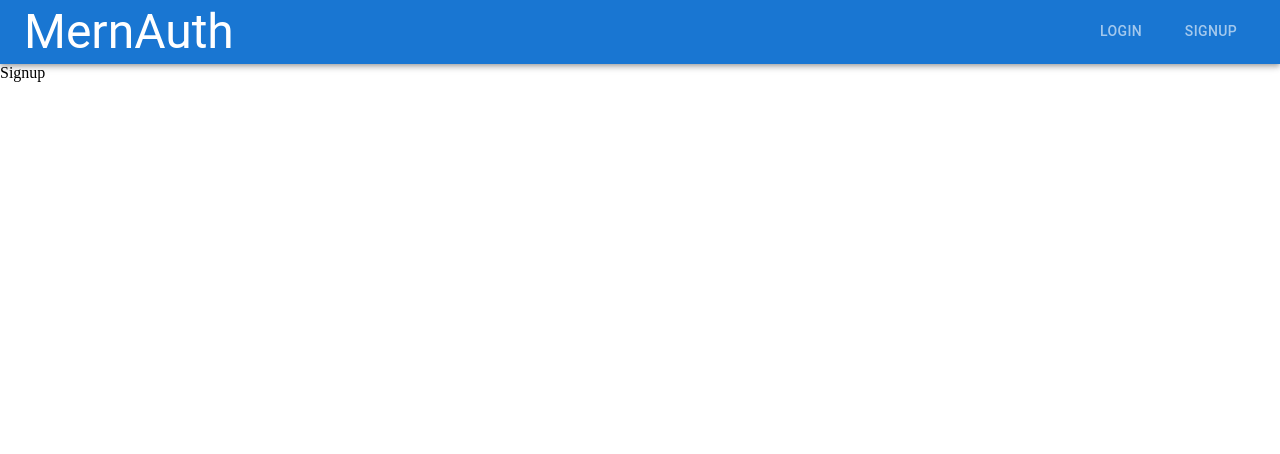
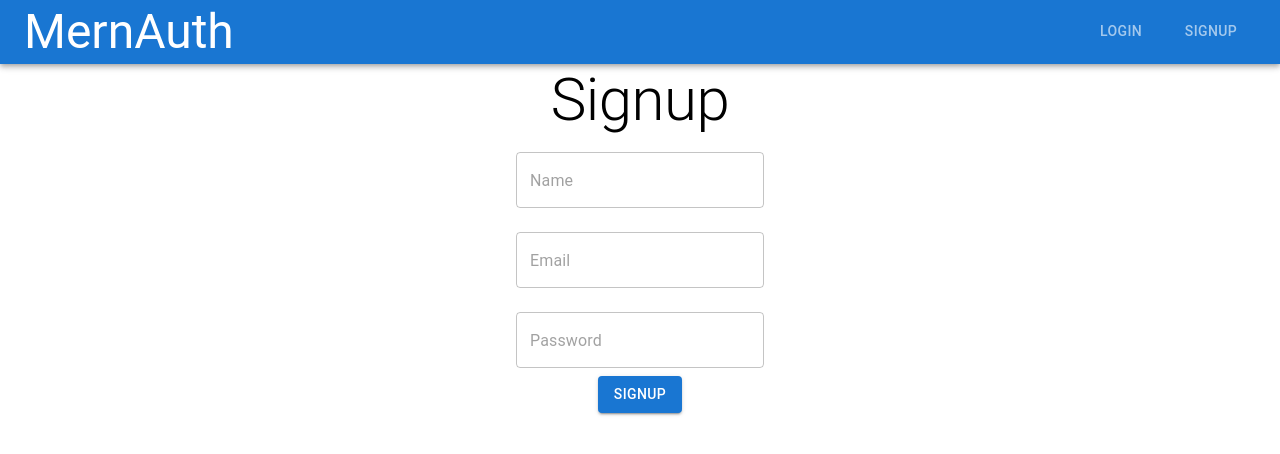
Before and after one commit to panosjapan7/mern-authentication-authorization, a React (Create React App) app in the folder frontend/: page /signup in a window 1280 px wide. Shown: the top 454 px of the page. Built offline with nearby package versions, Linux system fonts and the light colour scheme.

Commit message:
Creates frontend of form

```diff
--- a/frontend/src/components/Signup.js
+++ b/frontend/src/components/Signup.js
@@ -1,7 +1,70 @@
-import React from "react";
+import { Box, Button, TextField, Typography } from "@mui/material";
+import React, { useState } from "react";
 
 const Signup = () => {
-  return <div>Signup</div>;
+  const [inputs, setInputs] = useState({
+    name: "",
+    email: "",
+    password: "",
+  });
+
+  const handleChange = (e) => {
+    setInputs((prevState) => ({
+      ...prevState,
+      [e.target.name]: e.target.value,
+    }));
+  };
+
+  const handleSubmit = (e) => {
+    e.preventDefault();
+  };
+
+  return (
+    <div>
+      <form onSubmit={handleSubmit}>
+        <Box
+          marginLeft="auto"
+          marginRight="auto"
+          width={300}
+          display="flex"
+          flexDirection="column"
+          justifyContent="center"
+          alignItems="center"
+        >
+          <Typography variant="h2">Signup</Typography>
+          <TextField
+            name="name"
+            onChange={handleChange}
+            value={inputs.name}
+            variant="outlined"
+            placeholder="Name"
+            margin="normal"
+          />
+          <TextField
+            name="email"
+            onChange={handleChange}
+            type="email"
+            value={inputs.email}
+            variant="outlined"
+            placeholder="Email"
+            margin="normal"
+          />
+          <TextField
+            name="password"
+            onChange={handleChange}
+            type="password"
+            value={inputs.password}
+            variant="outlined"
+            placeholder="Password"
+            margin="normal"
+          />
+          <Button variant="contained" type="submit">
+            Signup
+          </Button>
+        </Box>
+      </form>
+    </div>
+  );
 };
 
 export default Signup;
```
